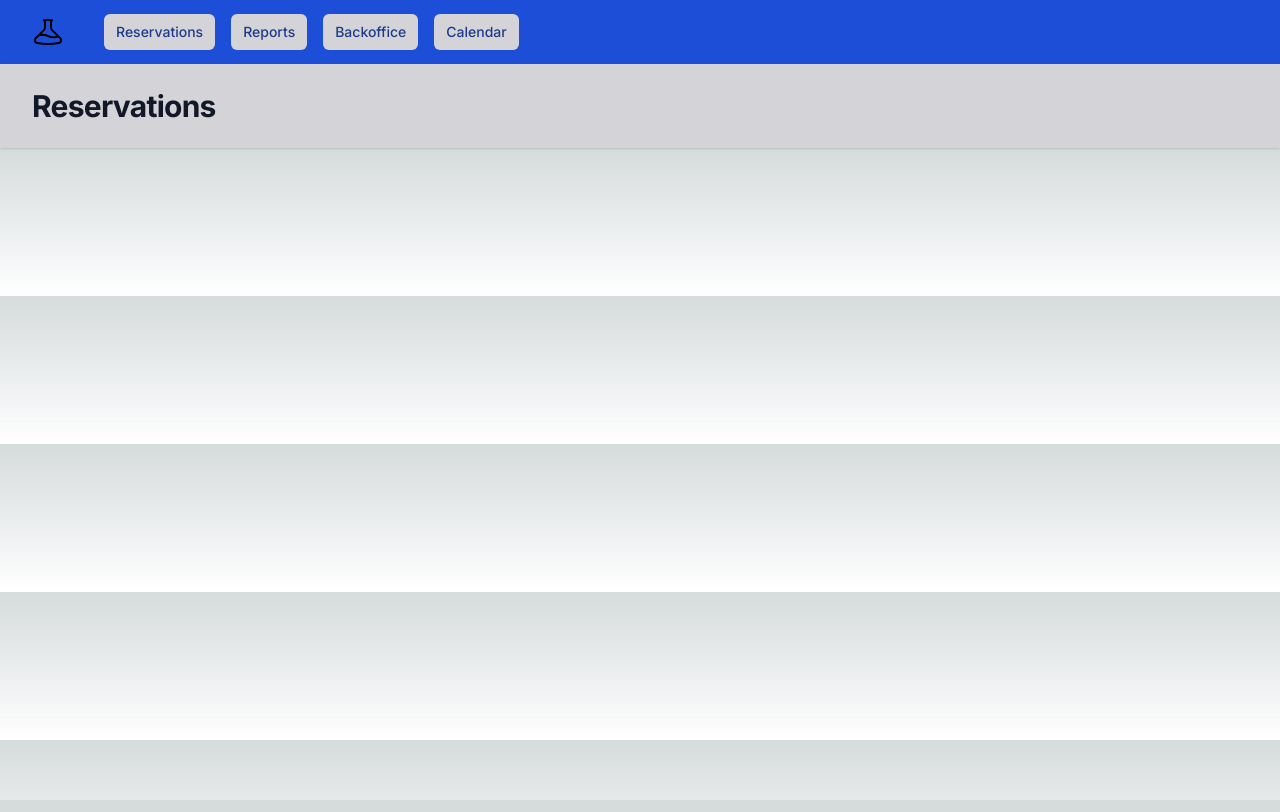
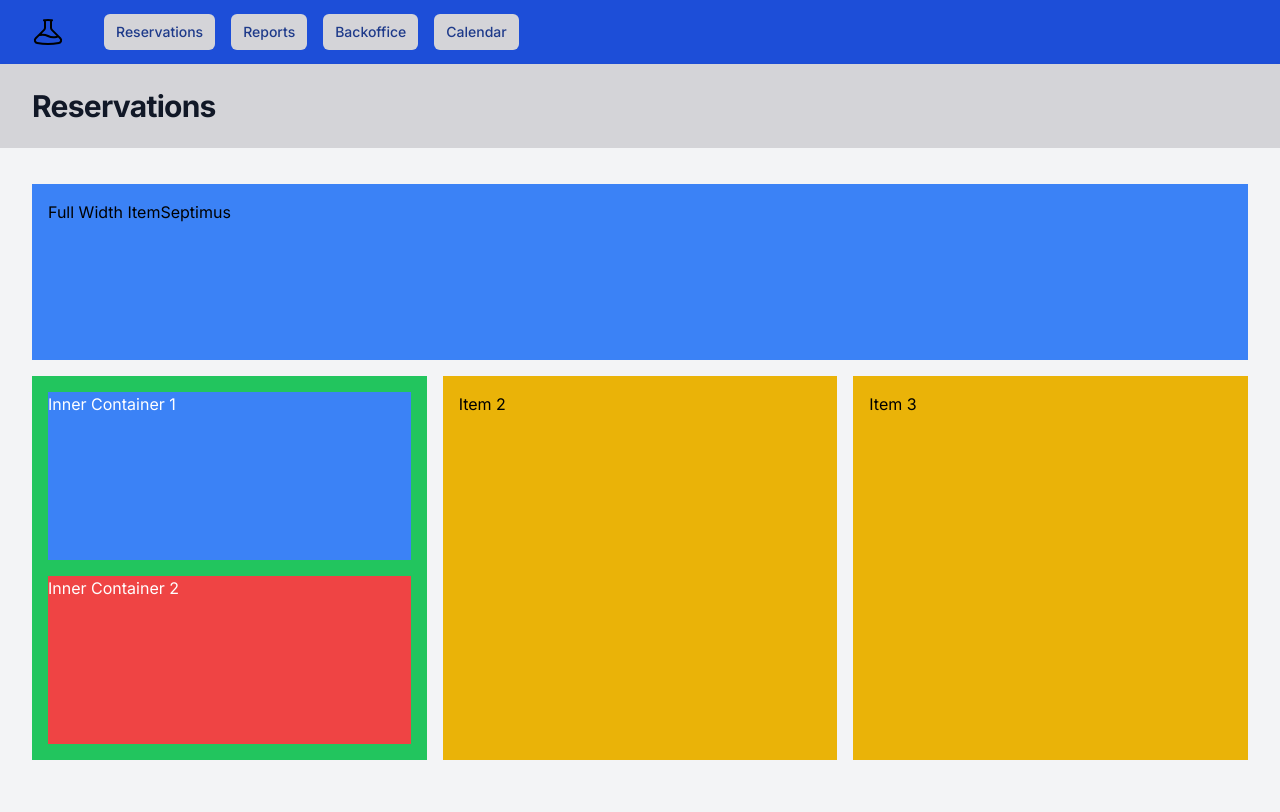
Before and after one commit to DanielRed007/react-lab-2024, a Next.js app in the folder lab-01/: page /reservations in a window 1280 px wide. Built offline with nearby package versions, Linux system fonts and the light colour scheme.

Commit message:
reservations layout started

```diff
--- /dev/null
+++ b/lab-01/src/app/lib/features/reservationsReducer.ts
@@ -0,0 +1,77 @@
+import { createSlice, PayloadAction, createAsyncThunk } from '@reduxjs/toolkit'
+import { ILocation, IUser } from '@/app/utils/interface/interfaces'
+
+interface ReservationsState {
+  user: IUser | null
+  locations: ILocation[] | null
+}
+
+interface FetchUserPayload {
+  user: IUser
+}
+
+interface FetchLocationsPayload {
+  locations: ILocation[]
+}
+
+const initialState: ReservationsState = {
+  user: null,
+  locations: null,
+}
+
+export const fetchUser = createAsyncThunk<FetchUserPayload>(
+  'user/fetch',
+  async () => {
+    const user: IUser = {
+      name: 'Septimus',
+      username: 'Gladius',
+      email: 'septimus.scipium@aterna.com',
+    }
+    return { user }
+  },
+)
+
+export const fetchLocations = createAsyncThunk<FetchLocationsPayload>(
+  'locations/fetch',
+  async () => {
+    const locations: ILocation[] = [
+      {
+        name: 'Palatinum',
+        city: 'Roma',
+        active: true,
+      },
+      {
+        name: 'Agora',
+        city: 'Atenas',
+        active: true,
+      },
+    ]
+    return { locations }
+  },
+)
+
+const reservationsSlice = createSlice({
+  name: 'reservations',
+  initialState,
+  reducers: {
+    toggleModal: (state, action: PayloadAction<string>) => {
+      const modalName = action.payload
+    },
+  },
+  extraReducers: (builder) => {
+    builder
+      .addCase(fetchUser.fulfilled, (state, action: PayloadAction<any>) => {
+        state.user = action.payload.user
+      })
+      .addCase(
+        fetchLocations.fulfilled,
+        (state, action: PayloadAction<any>) => {
+          state.locations = action.payload.locations
+        },
+      )
+  },
+})
+
+export const { toggleModal } = reservationsSlice.actions
+
+export default reservationsSlice.reducer
--- a/lab-01/src/app/lib/store.ts
+++ b/lab-01/src/app/lib/store.ts
@@ -1,3 +1,4 @@
+import reservationsReducer from './features/reservationsReducer'
 import homeWidgetsReducer from './features/homeWidgetsReducer'
 import { configureStore } from '@reduxjs/toolkit'
 
@@ -5,6 +6,7 @@ export const makeStore = () => {
   return configureStore({
     reducer: {
       homeWidgets: homeWidgetsReducer,
+      reservations: reservationsReducer,
     },
     devTools: process.env.NODE_ENV !== 'production',
   })
--- a/lab-01/src/app/page.tsx
+++ b/lab-01/src/app/page.tsx
@@ -2,7 +2,6 @@
 
 import HomeMainFeatureSection from './shared/home-main-feature-section/HomeMainFeatureSection'
 import HomeWidgetSection from './shared/home-widget-section/HomeWidgetSection'
-import { decrement, increment, setValue } from './lib/features/testReducer'
 import HomeInfoCard from './shared/home-info-card/HomeInfoCard'
 import { useDispatch, useSelector } from 'react-redux'
 import { infoCard } from './utils/data/mock-data'
--- a/lab-01/src/app/reservations/page.tsx
+++ b/lab-01/src/app/reservations/page.tsx
@@ -1,9 +1,46 @@
+'use client'
+
+import { fetchUser } from '../lib/features/reservationsReducer'
+import { useDispatch, useSelector } from 'react-redux'
 import Header from '../shared/header/Header'
+import { AppDispatch } from '../lib/store'
+import { useEffect } from 'react'
 
 export default function Page() {
+  const dispatch = useDispatch<AppDispatch>()
+  const user = useSelector((state: any) => state.reservations.user)
+
+  useEffect(() => {
+    console.log(user)
+
+    dispatch(fetchUser())
+  }, [dispatch])
+
   return (
     <>
       <Header title="Reservations" />
+
+      <div className="bg-gray-100">
+        <div className="mx-auto py-9 max-w-7xl px-4 py-6 sm:px-6 lg:px-8 flex flex-col bg-gray-100">
+          <div className="bg-blue-500 p-4 mb-4 h-44">
+            Full Width Item
+            {user?.name ? user?.name : 'No User'}
+          </div>
+
+          <div className="grid grid-cols-3 gap-4">
+            <div className="bg-green-500 p-4 mb-4 h-96 w-full flex flex-col">
+              <div className="flex-1 bg-blue-500 mb-4">
+                <p className="text-white">Inner Container 1</p>
+              </div>
+              <div className="flex-1 bg-red-500">
+                <p className="text-white">Inner Container 2</p>
+              </div>
+            </div>
+            <div className="bg-yellow-500 p-4 mb-4 h-96 w-full">Item 2</div>
+            <div className="bg-yellow-500 p-4 mb-4 h-96 w-full">Item 3</div>
+          </div>
+        </div>
+      </div>
     </>
   )
 }
```
Also changed, not shown: lab-01/src/app/utils/interface/interfaces.ts (+12 -0 lines).
